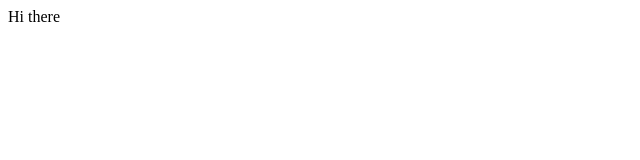
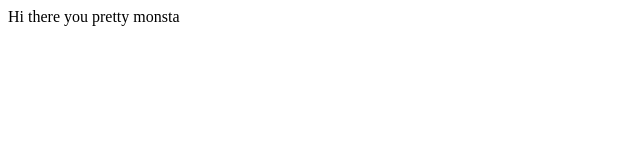
Before and after one commit to LukaScepanovic/portfolio, a React (Create React App) app: page / in a window 1280 px wide. Shown: the top 160 px of the page, without its empty margins (0-640 px from the left). Built offline with nearby package versions, Linux system fonts and the light colour scheme.

Commit message:
testing deployment

```diff
--- a/src/App.js
+++ b/src/App.js
@@ -1,5 +1,5 @@
 function App() {
-  return "Hi there"
+  return "Hi there you pretty monsta"
 }
 
 export default App;
```
